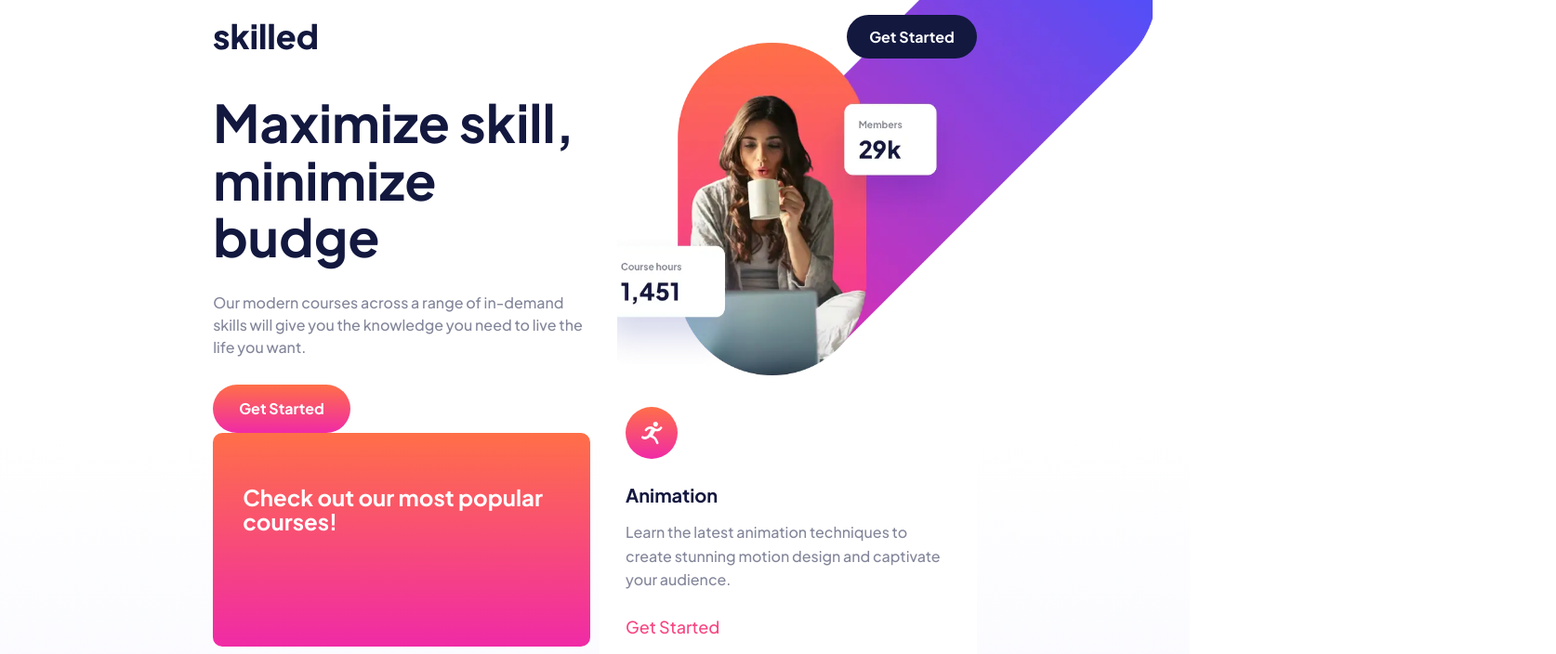
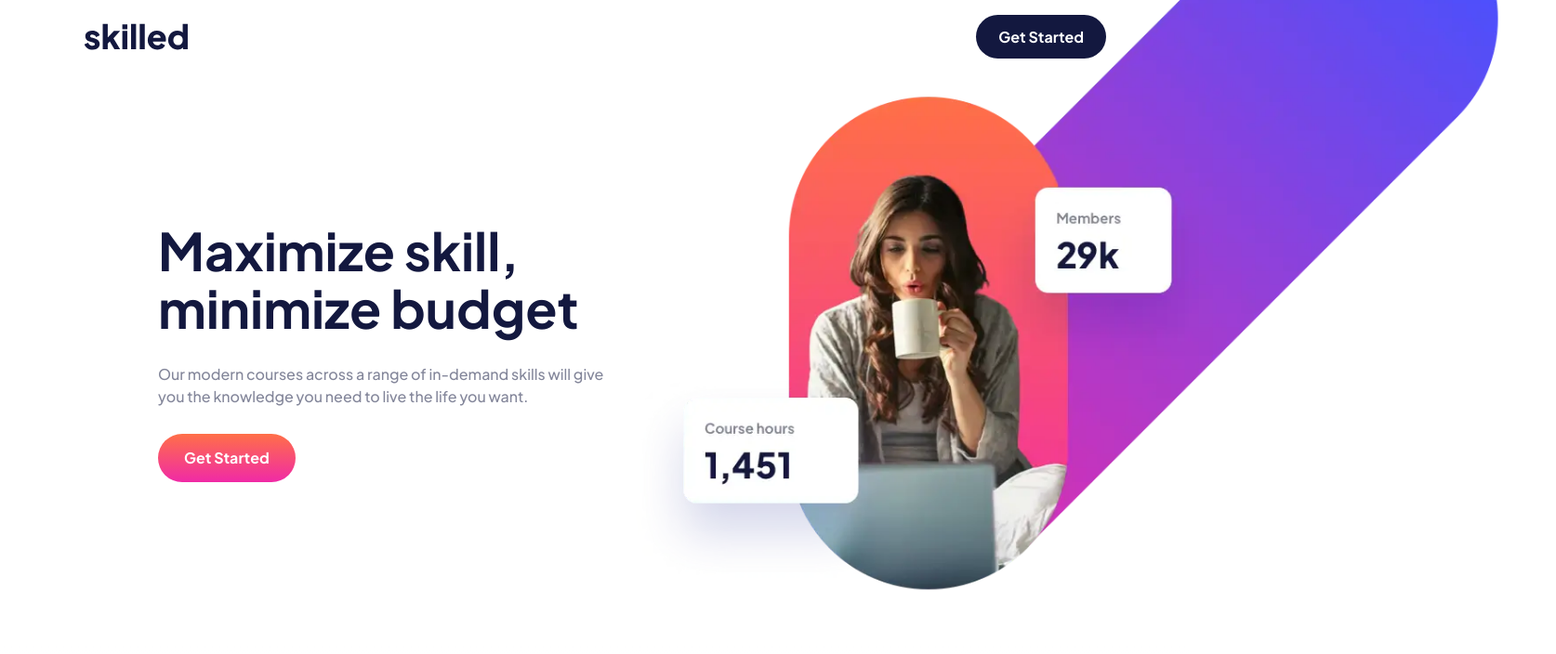
Before and after one commit to MattPahuta/skilled-elearning-webpage, a plain HTML site: page index.html in a window 1280 px wide. Shown: the top 704 px of the page at 93% size, 1674 px wide, since content can reach past the window. Drawn offline with Linux system fonts and the light colour scheme.

Commit message:
Update courses grid and typography for tablet, desktop

```diff
--- a/css/style.css
+++ b/css/style.css
@@ -98,11 +98,19 @@ body {
 
 /* Utility Classes */
 
+.flex {
+  display: flex;
+}
+
+.grid {
+  display: grid;
+}
+
 .container {
   margin-inline: auto;
   /* adjust padding values */
   padding-inline: 1rem;
-  max-width: 72rem;
+  max-width: 68.75em;
 }
 
 @media (min-width: 48em) {
@@ -112,24 +120,17 @@ body {
 }
 
 @media (min-width: 60em) {
+  /* .container {
+    padding-inline: 10.325em;
+  } */
+}
+
+@media (min-width: 75em) {
   .container {
-    padding-inline: 10.325em;
+    padding-inline: 0;
   }
 }
 
-/* @media (min-width: 75em) {
-  .container {
-    padding-inline: 16.5rem;
-  }
-} */
-
-.flex {
-  display: flex;
-}
-
-.grid {
-  display: grid;
-}
 
 /* ========== */
 /* Typography */
@@ -149,12 +150,18 @@ p {
 .main-heading {
   font-size: var(--fs-heading-lrg);
   margin-bottom: .5em;
+  max-width: 15ch;
+}
+
+.hero-text {
+  max-width: 500px;
+  margin: 0 auto;
 }
 
 .header-text {
   font-size: var(--fs-body-sml);
   margin-bottom: 1.75em;
-  max-width: 36ch;
+  /* max-width: 36ch; */
 }
 
 
@@ -251,48 +258,35 @@ p {
 
 @media (min-width: 48em) {
 
-
   .hero {
     display: grid;
-    grid-template-columns: minmax(400px, 1fr) auto;
-    padding-right: 0;
+    grid-template-columns: repeat(5, minmax(10px, 1fr));
+    padding-top: 0;
   }
-}
 
-
-
-
-
-.hero-content {
-  max-width: 60ch;
-  /* check this value/unit */
-  /* padding-block: 2em; */
-}
-
-@media (min-width: 48em) {
   .hero-content {
     display: flex;
     flex-direction: column;
     justify-content: center;
     align-items: flex-start;
+    grid-column: 1 / span 3;
+  }
+
+  .hero-img-container {
+    grid-column: 4 / span 2;
   }
 
   .hero-image {
-    /* adjust these values */
-    margin-top: -7rem;
-    position: relative;
-    z-index: -100;
-    /* max-width: 175%; */
-    object-fit: cover;
-    min-height: 600px;
-    left: 1.5rem;
+    margin-top: -30%;
+    margin-left: -15%;
+    max-width: 225%;
   }
 
 }
 
 @media (min-width: 60em) {
   .hero {
-    grid-template-columns: 5fr 7fr;
+    /* grid-template-columns: 5fr 7fr; */
   }
 
 }
@@ -316,13 +310,6 @@ p {
   row-gap: 2.5rem;
 }
 
-@media (min-width: 48em) {
-  .courses-grid {
-    grid-template-columns: repeat(2, 1fr);
-    gap: 4rem .625rem;
-  }
-}
-
 .courses-header {
   margin-bottom: 1.5em;
   padding: 1.5em 2em;
@@ -334,6 +321,7 @@ p {
 .courses-header h2 {
   color: var(--clr-white);
   font-size: var(--fs-heading-sml);
+  line-height: 1.3;
 }
 
 .course-card {
@@ -359,6 +347,7 @@ p {
 }
 
 .course-link {
+  margin-top: auto;
   font-size: var(--fs-body-med);
   line-height: 1.5;
   color: var(--clr-dk-pink);
@@ -371,12 +360,56 @@ p {
 }
 
 @media (min-width: 48em) {
+  .courses {
+    padding-top: 2.5rem;
+  }
+
+
+
+  .courses-grid {
+    grid-template-columns: repeat(2, 1fr);
+    gap: 4rem .625rem;
+  }
+
   .courses-header {
-    margin-bottom: 1.5em;
+    margin-bottom: 0;
     padding: 3.5em 2em 0;
     background: var(--bg-gradient-1);
     border-radius: .625rem;
+  }
 
+  .course-card {
+    padding: 4em 2.5em 2em;
+  }
+}
+
+@media (min-width: 75em) {
+  .courses-grid {
+    grid-template-columns: repeat(3, 1fr);
+    gap: 3.5rem 1.5rem;
+  }
+
+  .courses-header h2 {
+    font-size: var(--fs-heading-med);
+  }
+
+  .course-card {
+    height: 20.125rem;
+  }
+
+  .course-overview {
+    display: flex;
+    flex-direction: column;
+    height: 100%;
+  }
+
+  .course-overview h3 {
+    font-size: var(--fs-heading-sml);
+  }
+
+  .course-overview p {
+    font-size: var(--fs-body-med);
+    max-width: 22ch;
   }
 }
 
--- a/index.html
+++ b/index.html
@@ -24,12 +24,15 @@
     <div class="container hero">
       <!-- hero text -->
       <section class="hero-content">
-        <h1 class="main-heading">Maximize skill, minimize budge</h1>
+        <div class="hero-text">
+        <h1 class="main-heading">Maximize skill, minimize budget</h1>
         <p class="header-text">Our modern courses across a range of in-demand skills will give you the
           knowledge you need to live the life you want.</p>
         <a class="button btn-2">Get Started</a>
+        </div>
       </section>
       <!-- hero image -->
+      <div class="hero-img-container">
         <picture>
           <source media="(min-width: 1400px)" srcset="./assets/image-hero-desktop@2x.webp">
           <source media="(min-width: 1200px)" srcset="./assets/image-hero-desktop.webp">
@@ -38,6 +41,8 @@
           <source media="(min-width: 576px)" srcset="./assets/image-hero-mobile@2x.webp">
           <img src="./assets/image-hero-mobile.webp"	alt="" class="hero-image">
         </picture>
+      </div>
+
     </div>
   </header>
 
```
Lines whose indentation alone changed are shown as unchanged.
